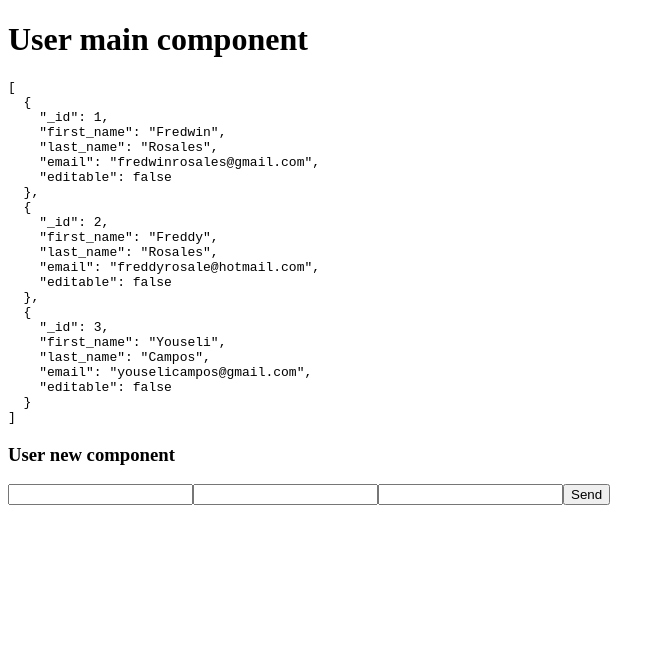
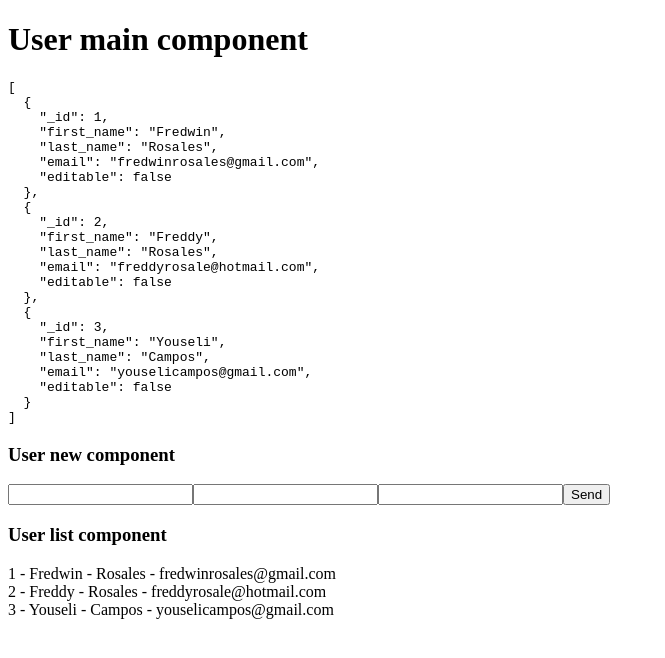
Before and after one commit to fredwinrosales/basic-MEAN-app, an Angular app: page / in a window 1280 px wide. Shown: the top 658 px of the page, without its empty margins (0-665 px from the left). Built offline with nearby package versions, Linux system fonts and the light colour scheme.

Commit message:
Lista de usuarios

```diff
--- a/src/app/user/user-list/user-list.component.html
+++ b/src/app/user/user-list/user-list.component.html
@@ -1,3 +1,5 @@
-<p>
-  user-list works!
-</p>
+<h3>User list component</h3>
+
+<div *ngFor="let user of users">
+	{{ user._id }} - {{ user.first_name }} - {{ user.last_name }} - {{ user.email }}
+</div>
--- a/src/app/user/user-list/user-list.component.ts
+++ b/src/app/user/user-list/user-list.component.ts
@@ -1,4 +1,4 @@
-import { Component, OnInit } from '@angular/core';
+import { Component, OnInit, Input } from '@angular/core';
 
 @Component({
   selector: 'app-user-list',
@@ -6,10 +6,11 @@ import { Component, OnInit } from '@angular/core';
   styleUrls: ['./user-list.component.css']
 })
 export class UserListComponent implements OnInit {
+	@Input() users;
+	constructor() { }
 
-  constructor() { }
+	ngOnInit() {
 
-  ngOnInit() {
-  }
+	}
 
 }
--- a/src/app/user/user.component.html
+++ b/src/app/user/user.component.html
@@ -3,3 +3,5 @@
 <pre>{{ users | json }}</pre>
 
 <app-user-new (createNewUserEvent)="create($event)"></app-user-new>
+
+<app-user-list [users]="users"></app-user-list>
--- a/src/app/user/user.component.ts
+++ b/src/app/user/user.component.ts
@@ -29,7 +29,7 @@ export class UserComponent implements OnInit {
   }
 
   create(user: User) {
-    console.log(user);
+    this.users.push(user);
   }
 
 }
```
